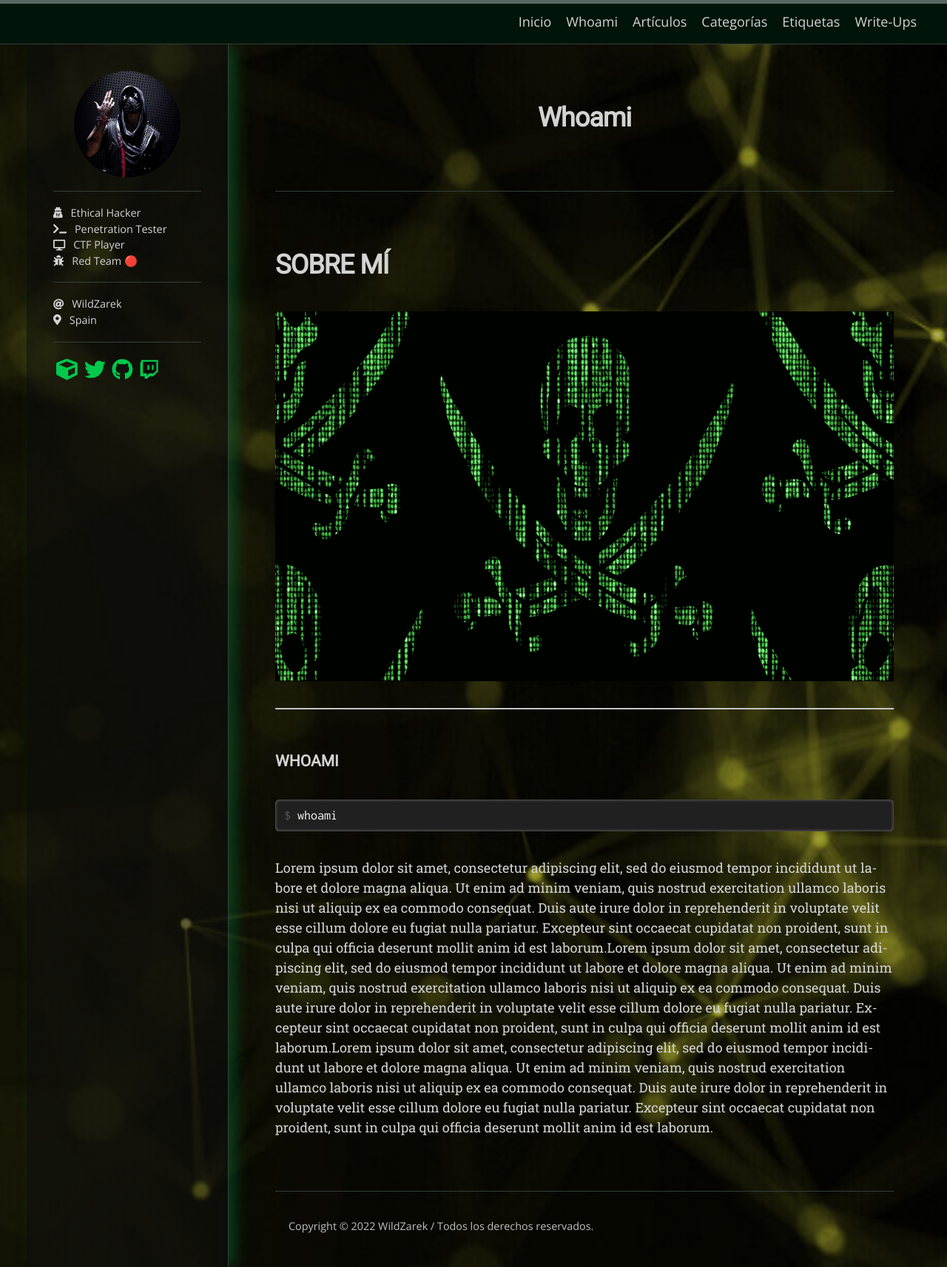
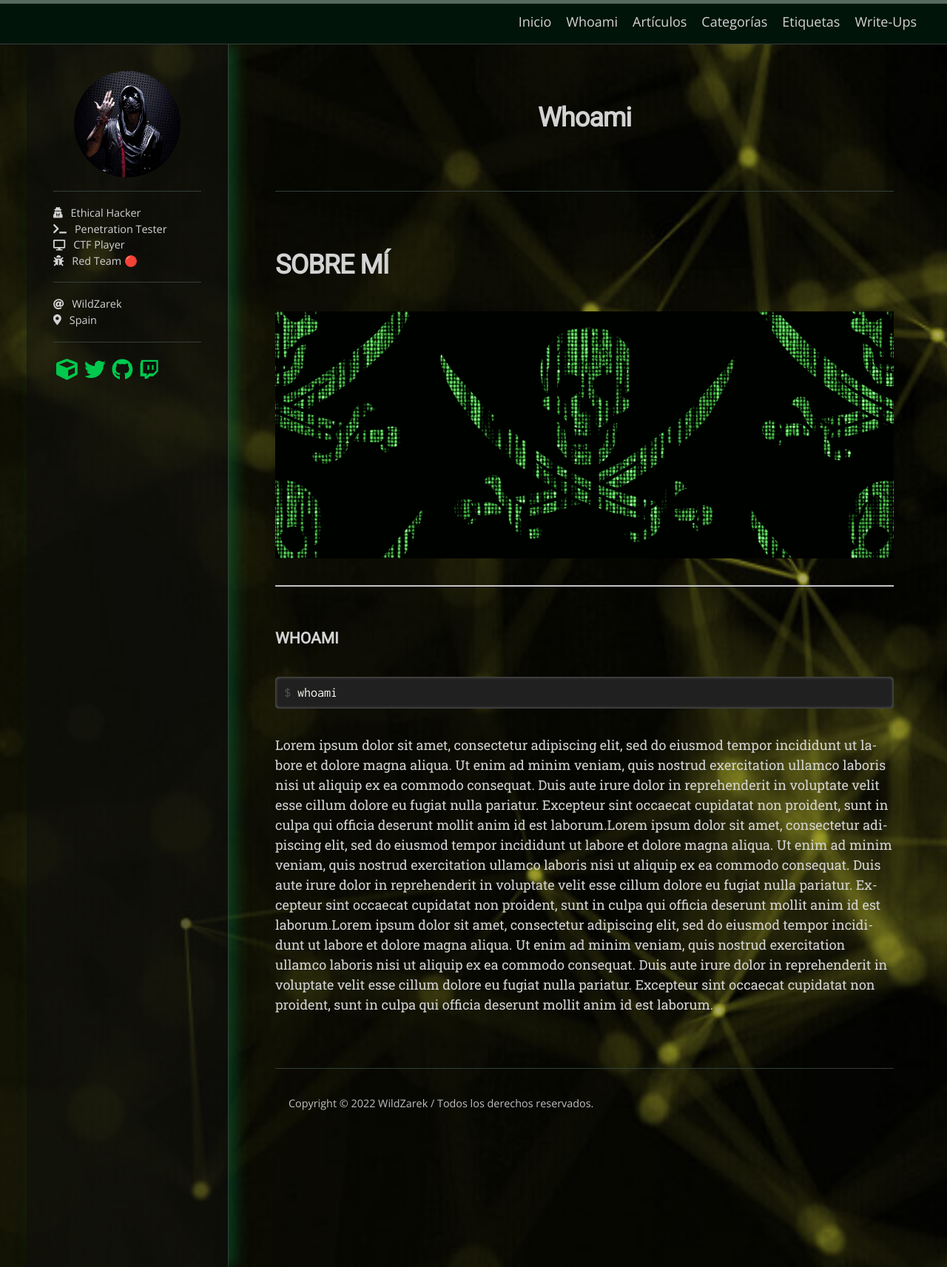
Before and after one commit to WildZarek/wildzarek.github.io, a Jekyll site: the page built from about.md, in a window 1280 px wide. Shown: the whole page at 74% size. Built offline with Jekyll 4.4.1, drawn with Linux system fonts in a browser that asks for light colours; nearby versions of some CDN libraries; some web fonts are replaced.

Commit message:
updated about.md

```diff
--- a/about.md
+++ b/about.md
@@ -6,7 +6,7 @@ permalink: /about/
 
 # SOBRE MÍ
 
-<a href="#"><img width="100%" height="auto" src="/assets/images/pentesting.gif" height="500px"/></a>
+<a href="#"><img width="100%" height="auto" src="/assets/images/pentesting.gif" height="`300px"/></a>
 
 ********************************************************************************************
 
```
